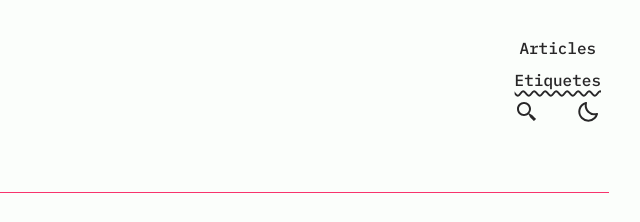
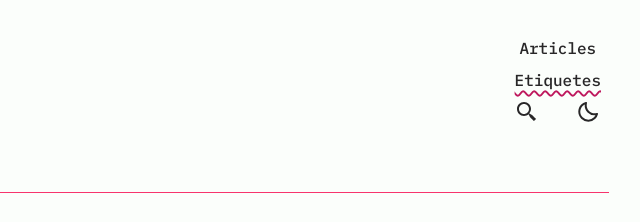
Before and after one commit to jvmonjo/blog, an Astro site: page /tags in a window 1280 px wide. Shown: the top 222 px of the page, 399-1039 px from the left. Built offline with nearby package versions, Linux system fonts and the light colour scheme; Astro itself is replaced by a stand-in of ours; some packages are replaced by stand-ins of ours.

Commit message:
minor change

```diff
--- a/src/components/Header.astro
+++ b/src/components/Header.astro
@@ -157,7 +157,7 @@ const { activeNav } = Astro.props;
     @apply col-span-1;
   }
   nav a.active {
-    @apply underline decoration-wavy decoration-2 underline-offset-4;
+    @apply underline decoration-wavy decoration-pink-700 decoration-2 underline-offset-4;
   }
   nav a.active svg {
     @apply fill-skin-accent;
```
